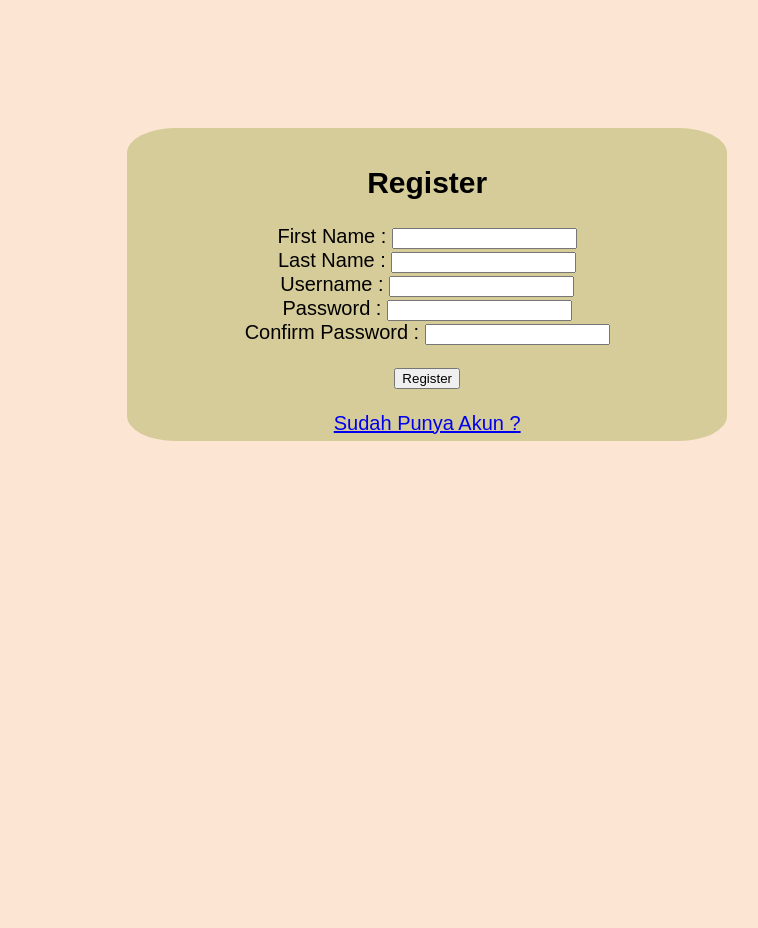
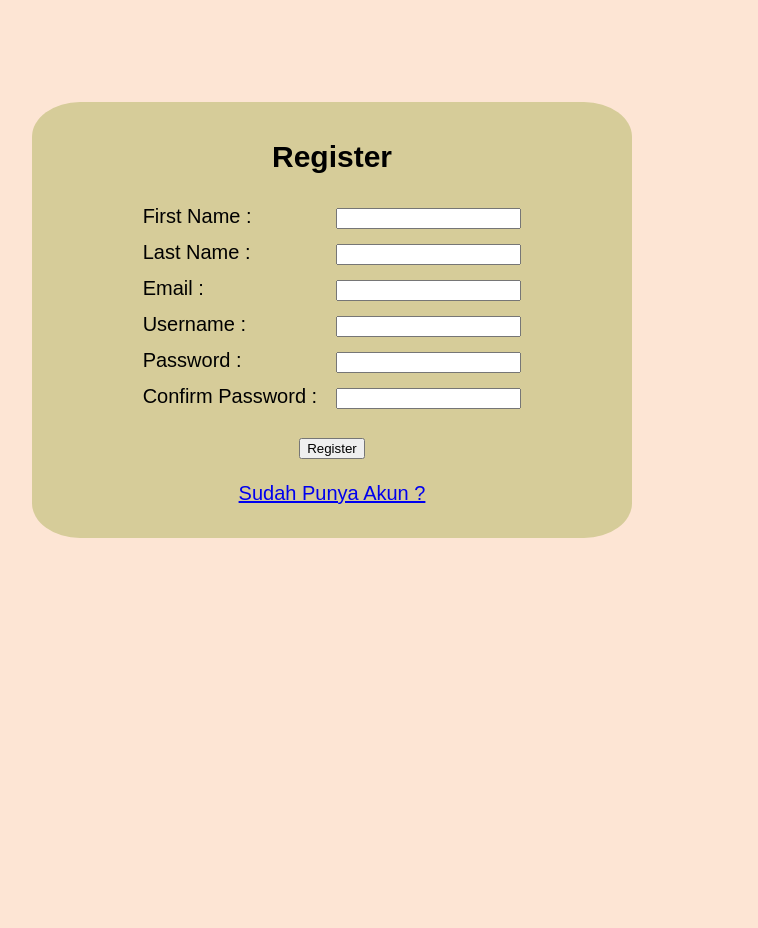
Before and after one commit to fidiwputro/fidiwputro.github.io, a PHP site: page /1201220004_nabilpc/register.html in a window 1280 px wide. Shown: the whole page, without its empty margins (308-1066 px from the left). After the commit the page ends 538 px from the top, so only its background shows below. Run offline with PHP 8.4, Linux system fonts and the light colour scheme.

Commit message:
Update Register & Login

```diff
--- a/1201220004_nabilpc/register.html
+++ b/1201220004_nabilpc/register.html
@@ -10,16 +10,30 @@
         <div class="form-login">
             <form>
                 <h2>Register</h2>
+                <div>
                     <label for="firstname">First Name : </label>
                     <input type="text" name="firstname" id="firstname"><br>
+                </div>
+                <div>
                     <label for="lastname">Last Name : </label>
                     <input type="text" name="lastname" id="lastname"><br>
+                </div>
+                <div>
+                    <label for="email">Email : </label>
+                    <input type="text" name="email" id="email"><br>
+                </div>
+                <div>
                     <label for="username">Username : </label>
                     <input type="text" name="username" id="username"><br>
+                </div>
+                <div>
                     <label for="password">Password : </label>
                     <input type="password" name="password" id="password"><br>
+                </div>
+                <div>
                     <label for="confirmpass">Confirm Password : </label>
                     <input type="password" name="confirmpass" id="confirmpass"><br><br>
+                </div>
                 <input type="button" value="Register"><br><br>
                 <a href="login.html">Sudah Punya Akun ?</a><br>
             </form>
--- a/1201220004_nabilpc/style.css
+++ b/1201220004_nabilpc/style.css
@@ -139,17 +139,28 @@ body {
   background-color: #FDE5D4;
   width: 100%;
   height: 100%;
-  padding-top: 10%;
+  padding-top: 8%;
 }
 
 .form-login {
   padding-top: 1%;
-  margin-left: 34%;
+  padding-bottom: 1%;
+  margin: auto;
   border-radius: 8%;
   text-align: center;
   width: 600px;
-  height: 300px;
+  height: auto;
   background-color: #D6CC99;
+}
+
+.form-login div {
+  padding: 1%;
+}
+
+.form-login label {
+  display: inline-block;
+  width: 32%;
+  text-align: left;
 }
 
 .login h2 {
```
Lines whose indentation alone changed are shown as unchanged.
